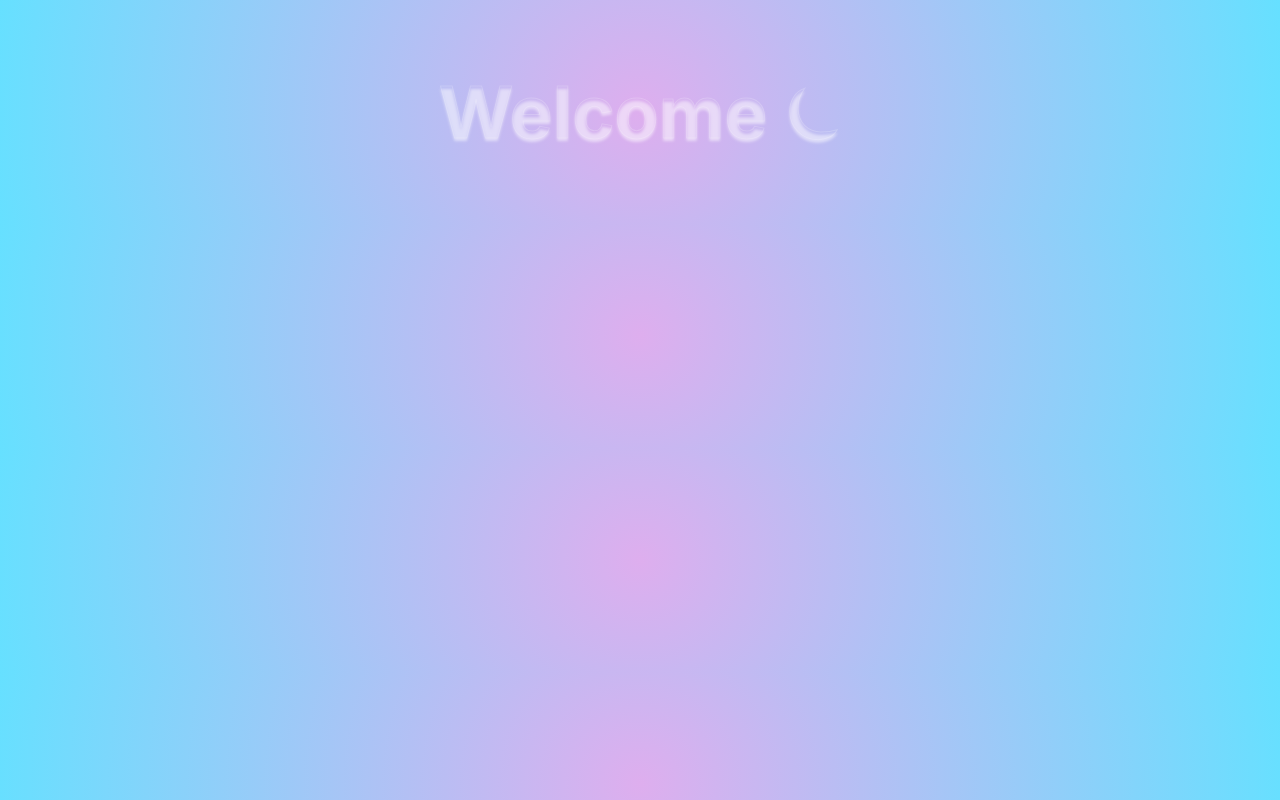
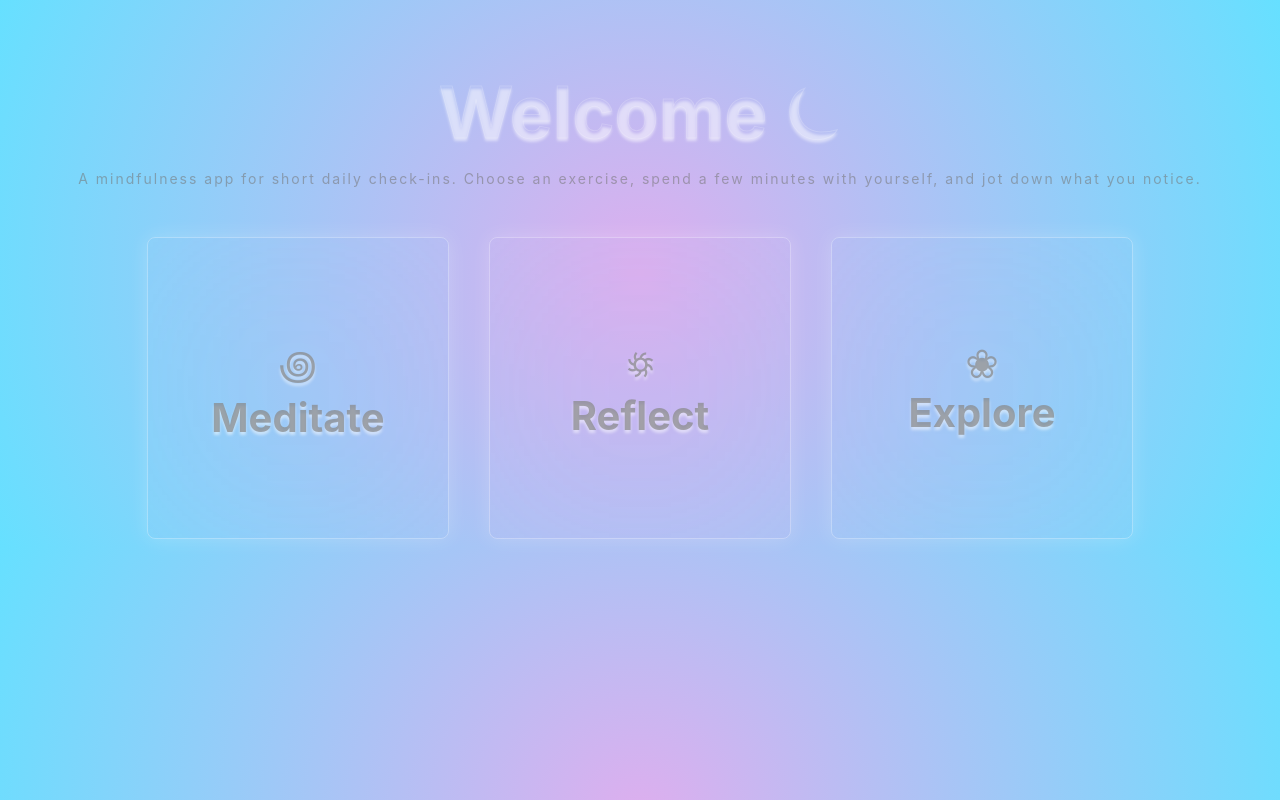
Before and after one commit to ddiaaaaanna/mindful-app, a React (Vite) app: page / in a window 1280 px wide. Both pictures are taken after a click on the button "Continue without name". Built offline with nearby package versions, Linux system fonts and the light colour scheme.

Commit message:
wip: create reusable card component with props and hover animation

```diff
--- a/src/App.css
+++ b/src/App.css
@@ -10,3 +10,11 @@ body {
     rgba(102, 224, 255, 1) 100%
   );
 }
+
+.card-container {
+  margin-top: 50px;
+  display: flex;
+  justify-content: center;
+  align-items: center;
+  gap: 40px;
+}
--- a/src/App.tsx
+++ b/src/App.tsx
@@ -2,6 +2,7 @@ import { useState } from "react";
 import "./App.css";
 import Welcome from "./components/Welcome/Welcome.tsx";
 import WelcomeModal from "./components/WelcomeModal/WelcomeModal.tsx";
+import Card from "./components/Card/Card.tsx";
 
 function App() {
   const name: string | null = localStorage.getItem("name");
@@ -11,6 +12,12 @@ function App() {
     <>
       {!isName && <WelcomeModal setIsName={setIsName} />}
       {isName && <Welcome name={isName} />}
+
+      <div className="card-container">
+        <Card title={"Meditate"} emoji={"꩜"} />
+        <Card title={"Reflect"} emoji={"꥟"} />
+        <Card title={"Explore"} emoji={"❀"} />
+      </div>
     </>
   );
 }
--- /dev/null
+++ b/src/components/Card/Card.css
@@ -0,0 +1,32 @@
+.card-content {
+  height: 300px;
+  width: 300px;
+  border-radius: 8px;
+  display: flex;
+  justify-content: center;
+  align-items: center;
+  flex-direction: column;
+  backdrop-filter: blur(200px);
+  border: 1px solid rgba(255, 255, 255, 0.3);
+  box-shadow: 0 0 20px rgba(255, 255, 255, 0.2);
+  transition: transform 0.3s ease;
+}
+
+.card-title {
+  font-size: 40px;
+  margin: 0;
+  color: rgba(135, 135, 135, 0.711);
+  text-shadow: 0px 3px 3px rgba(255, 255, 255, 0.5);
+}
+
+.card-content:hover {
+  cursor: pointer;
+  transform: translateY(-10px);
+}
+
+.card-emoji {
+  margin: 0;
+  font-size: 40px;
+  color: rgba(135, 135, 135, 0.711);
+  text-shadow: 0px 3px 3px rgba(255, 255, 255, 0.5);
+}
--- /dev/null
+++ b/src/components/Card/Card.tsx
@@ -0,0 +1,17 @@
+import "./Card.css";
+
+type CardProps = {
+  title: string;
+  emoji: string;
+};
+
+function Card({ title, emoji }: CardProps) {
+  return (
+    <div className="card-content">
+      <p className="card-emoji">{emoji}</p>
+      <h4 className="card-title">{title}</h4>
+    </div>
+  );
+}
+
+export default Card;
--- a/src/components/Welcome/Welcome.css
+++ b/src/components/Welcome/Welcome.css
@@ -1,5 +1,21 @@
+:root {
+  --main-font-color: rgba(235, 248, 241, 0.671);
+}
+
 h1 {
   text-align: center;
   font-size: 64px;
-  color: rgba(235, 248, 241, 0.671);
+  color: var(--main-font-color);
 }
+
+.main-title {
+  padding-bottom: 0;
+  margin-bottom: 0;
+}
+
+.main-subtitle {
+  color: rgba(117, 117, 117, 0.554);
+  text-align: center;
+  font-size: 14px;
+  letter-spacing: 2px;
+}
--- a/src/components/Welcome/Welcome.tsx
+++ b/src/components/Welcome/Welcome.tsx
@@ -7,7 +7,16 @@ type userNameProps = {
 function Welcome({ name }: userNameProps) {
   return (
     <>
-      {name === "anonymous" ? <h1>Welcome ⏾</h1> : <h1>Welcome, {name} 𖤓</h1>}
+      {name === "anonymous" ? (
+        <h1 className="main-title">Welcome ⏾</h1>
+      ) : (
+        <h1 className="main-title">Welcome, {name} 𖤓</h1>
+      )}
+
+      <p className="main-subtitle">
+        A mindfulness app for short daily check-ins. Choose an exercise, spend a
+        few minutes with yourself, and jot down what you notice.
+      </p>
     </>
   );
 }
```
